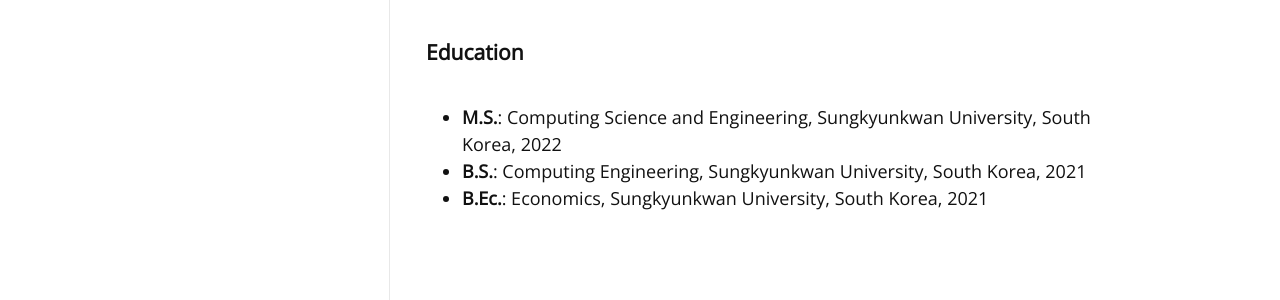
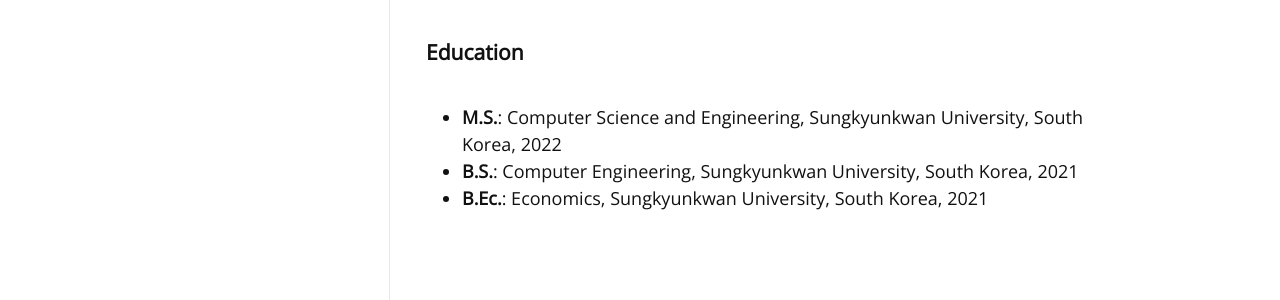
Before and after one commit to SeungHoon00/seunghoon00.github.io, a Jekyll site: the page built from index.html, in a window 1280 px wide. Shown: the part 852-1152 px from the top of the page. Built offline with Jekyll 4.4.1, drawn with Linux system fonts in a browser that asks for light colours; nearby versions of some CDN libraries; some web fonts are replaced; the list of posts is cut into pages by our own code.

Commit message:
Update home.html

```diff
--- a/_layouts/home.html
+++ b/_layouts/home.html
@@ -42,8 +42,8 @@ layout: default
   <section>
     <h3>Education</h3>
     <ul>
-      <li><b>M.S.</b>: Computing Science and Engineering, Sungkyunkwan University, South Korea, 2022</li>
-      <li><b>B.S.</b>: Computing Engineering, Sungkyunkwan University, South Korea, 2021</li>
+      <li><b>M.S.</b>: Computer Science and Engineering, Sungkyunkwan University, South Korea, 2022</li>
+      <li><b>B.S.</b>: Computer Engineering, Sungkyunkwan University, South Korea, 2021</li>
       <li><b>B.Ec.</b>: Economics, Sungkyunkwan University, South Korea, 2021</li>
     </ul>
   </section>
```
